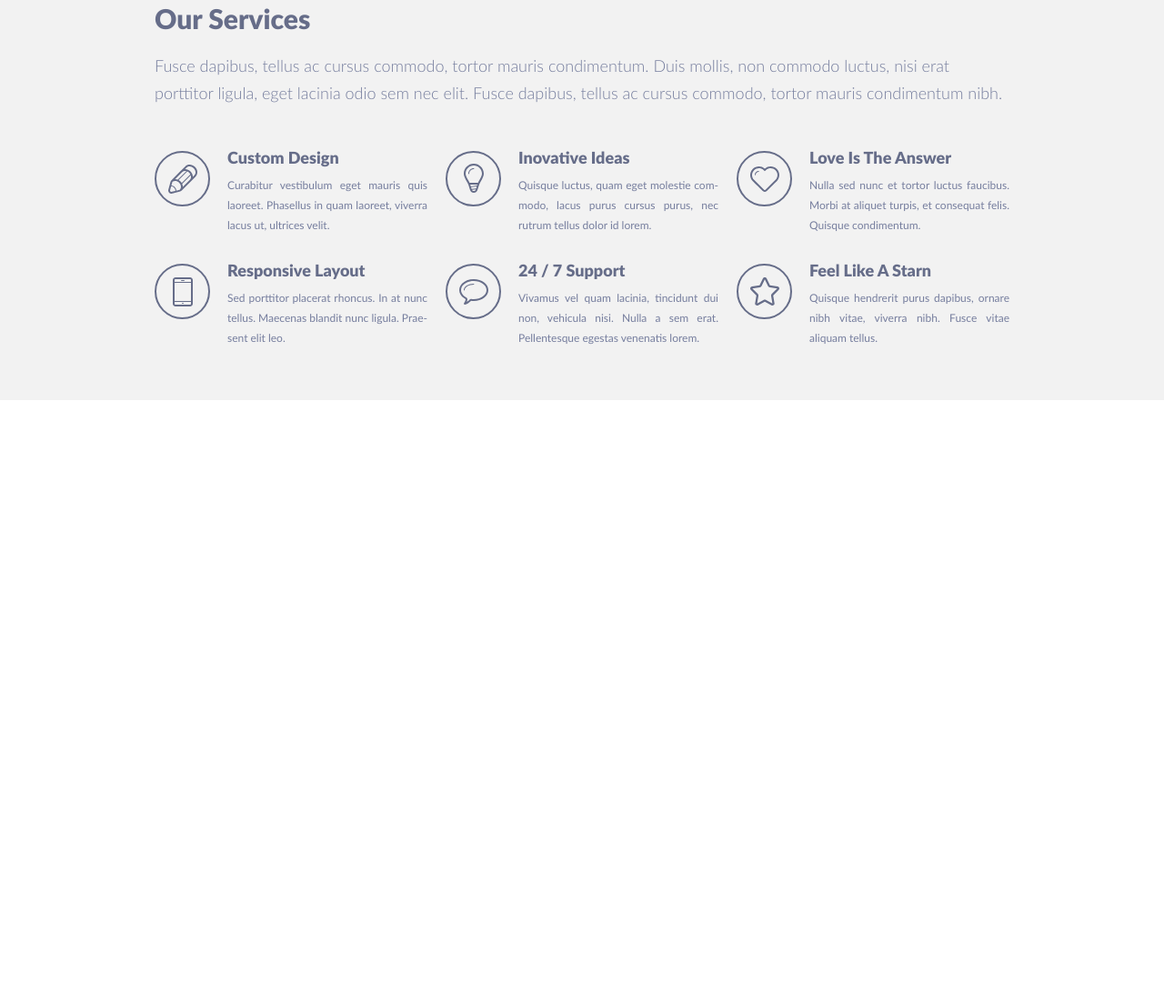
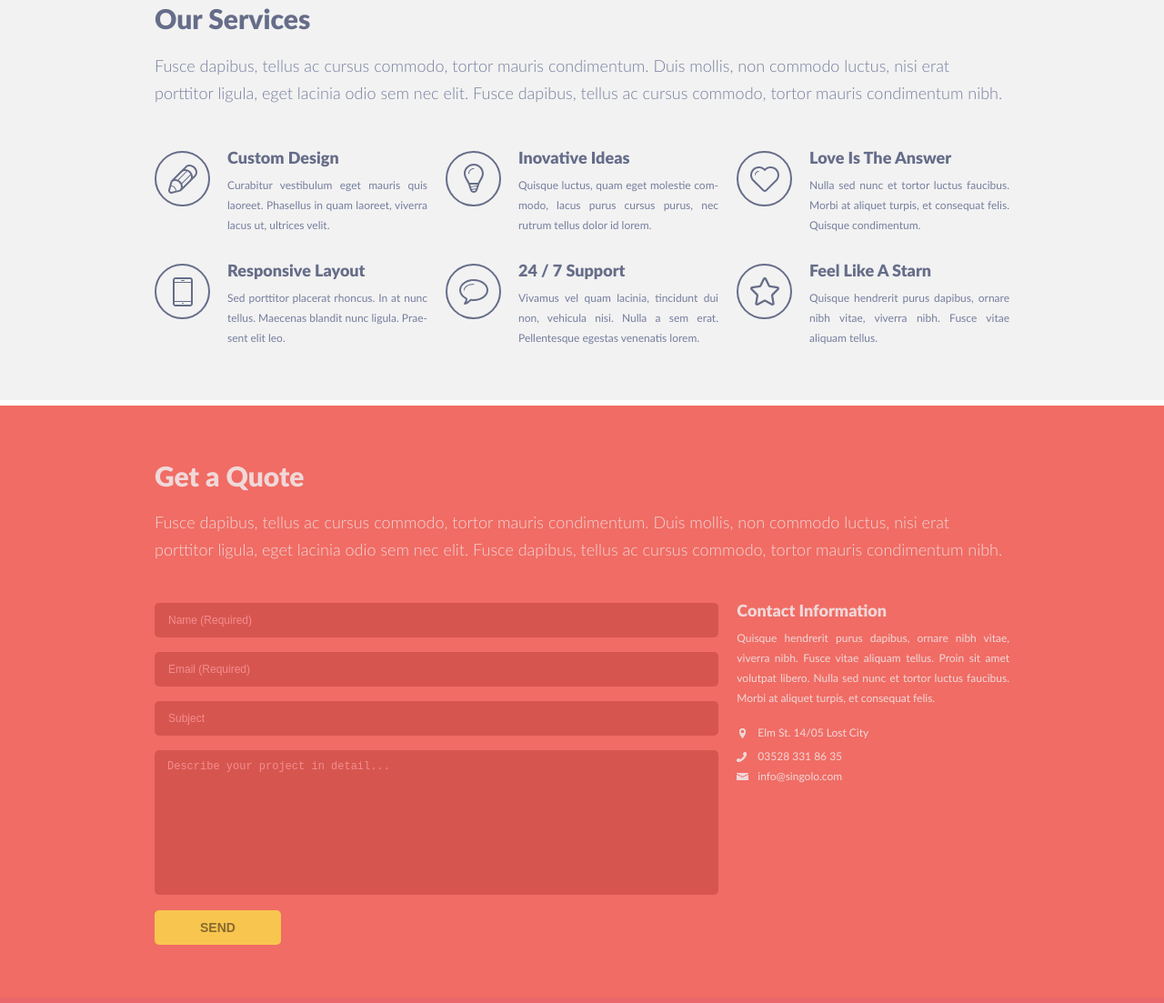
Before and after one commit to Roman-Gukolov/singolo, a plain HTML site: page singolo1.html in a window 1280 px wide. Shown: the part 752-1855 px from the top of the page at 91% size. Before the commit the page ends 1198 px from the top, so only its background shows below. Drawn offline with Linux system fonts and the light colour scheme.

Commit message:
feat: add contacts block. refactor: slider, services

```diff
--- a/singolo1.css
+++ b/singolo1.css
@@ -1,3 +1,7 @@
+* {
+    box-sizing: border-box;
+}
+
 body {
     padding: 0px;
     margin: 0px;
@@ -7,7 +11,13 @@ body {
     color: #666d89;
 }
 
-		header, .slider, .services, .portfolio, .about, .contact, footer {
+header,
+.slider,
+.services,
+.portfolio,
+.about,
+.contact,
+footer {
     position: relative;
     width: 100%;
 }
@@ -16,13 +26,10 @@ body {
     position: fixed;
     z-index: 9999;
     top: 0;
-
     padding-top: 30px;
     padding-bottom: 31px;
-
     font-weight: 700;
     text-transform: uppercase;
-
     border-bottom: 6px solid #323746;
     background-color: #2d303a;
 }
@@ -32,7 +39,9 @@ body {
     justify-content: space-between;
 }
 
-		h1, h2, h3 {
+h1,
+h2,
+h3 {
     margin-block-start: 0;
     margin-block-end: 0;
 }
@@ -88,7 +97,8 @@ body {
 }
 
 nav a:hover {
-    		color: #f06c64;;
+    color: #f06c64;
+    ;
 }
 
 nav a.active {
@@ -105,7 +115,8 @@ body {
     line-height: 15px;
 }
 
-		h2, h3 {
+h2,
+h3 {
     font-weight: 900;
 }
 
@@ -119,24 +130,79 @@ body {
     color: #767e9e;
 }
 
+input,
+textarea {
+    margin-bottom: 16px;
+}
+
+input,
+textarea,
+form button {
+    padding: 12px 15px;
+    width: 100%;
+    font-weight: normal;
+    font-size: 12px;
+    line-height: 14px;
+    border: none;
+    border-radius: 5px;
+    background-color: #d6564f;
+    color: #f0d8d9;
+}
+
+textarea {
+    padding: 11px 15px 13px 14px;
+    resize: none;
+    max-height: 159px;
+    margin-bottom: 14px;
+}
+
+form button {
+    padding: 12px 50px;
+    width: inherit;
+    font-size: 14px;
+    font-weight: bold;
+    background-color: #f8c64f;
+    color: #886a30;
+    transition: all 0.3s ease-in-out;
+    text-transform: uppercase;
+}
+
+button:hover,
+.info-phone:hover,
+.info-email:hover {
+    outline: none;
+    opacity: 0.6;
+}
+
+::placeholder {
+    color: #f48c8f;
+    opacity: 1;
+}
+
 .wrapper {
     width: 100%;
     max-width: 1020px;
     padding: 0 40px;
     margin: 0 auto;
-    		box-sizing: border-box;
 }
 
 .slider {
     padding-top: 89px;
-    		height: 594px;
     background-color: #f06c64;
-    		border-bottom: 12px solid #ea676b;
+    border-bottom: 6px solid #ea676b;
     position: relative;
     display: flex;
     justify-content: center;
     margin: 0 auto;
     overflow: hidden;
+}
+
+.contact {
+    padding-top: 60px;
+    padding-bottom: 58px;
+    color: #f0d8d9;
+    background-color: #f06c64;
+    border-bottom: 6px solid #ea676b;
 }
 
 .services {
@@ -169,8 +235,9 @@ body {
 
 .arrow.right {
     right: 0;
+    top: 0;
     left: auto;
-			transform: scale(-1,1);
+    transform: scale(-1, 1);
 }
 
 .arrow:hover {
@@ -180,7 +247,7 @@ body {
 
 .slider .slide {
     width: 100%;
-			height: 100%;
+    height: 600px;
     display: flex;
     justify-content: center;
     align-items: center;
@@ -208,6 +275,7 @@ body {
     left: 0;
     z-index: 401;
 }
+
 .iphone-phone {
     background-image: url(./assets/images/iphone-phone.png);
     background-repeat: no-repeat;
@@ -220,6 +288,7 @@ body {
     left: 0;
     z-index: 402;
 }
+
 .iphone-screen {
     background-image: url(./assets/images/iphone-screen-vertical.png);
     background-repeat: no-repeat;
@@ -252,14 +321,15 @@ body {
 }
 
 .iphone-horizontal .iphone-shadow {
-			transform: scale(-1,1);
+    transform: scale(-1, 1);
 }
 
 .services .wrapper {
     padding: 0 30px;
 }
 
-		.services .wrapper > h2, .services .wrapper > p {
+.services .wrapper>h2,
+.services .wrapper>p {
     padding: 0 10px;
 }
 
@@ -267,15 +337,16 @@ body {
     margin-top: 33px;
 }
 
-		.services-container, .contact-form {
+.services-container,
+.contact-form {
     display: flex;
     justify-content: space-between;
     flex-wrap: wrap;
 }
 
-		.services-container > div {
+.services-container>div {
     margin: 16px 10px;
-			flex: 1 0 20%;
+    flex: 1 0 30%;
 }
 
 .service {
@@ -320,3 +391,75 @@ body {
     text-align: justify;
     hyphens: manual;
 }
+
+.contact a,
+.contact p {
+    color: #f0d8d9;
+}
+
+.contact-form {
+    margin-top: 44px;
+}
+
+.contact-form form {
+    flex: 2.07 0;
+}
+
+.info {
+    flex: 1 0;
+    margin-left: 20px;
+    padding-top: 1px;
+}
+
+.info-text {
+    text-align: justify;
+    line-height: 22px;
+}
+
+.info-address {
+    margin-top: 21px;
+    background-image: url(./assets/images/location-icon.png);
+    background-position: center;
+    background-position-x: 3px;
+}
+
+.info-phone {
+    background-image: url(./assets/images/phone-icon.png);
+    background-position-y: center;
+    background-position-x: left;
+}
+
+.info-email {
+    background-image: url(./assets/images/email-icon.png);
+    background-position-y: 7px;
+    background-position-x: left;
+}
+
+.info-text,
+.info-address,
+.info-phone,
+.info-email {
+    margin-block-start: 0;
+    margin-block-end: 0;
+    margin-top: 12px;
+    font-weight: normal;
+    font-size: 12px;
+    hyphens: manual;
+}
+
+.info-address,
+.info-phone,
+.info-email {
+    padding-left: 23px;
+    background-color: transparent;
+    background-repeat: no-repeat;
+}
+
+.info-phone,
+.info-email {
+    display: block;
+    margin-top: 0;
+    margin-bottom: 0;
+    line-height: 22px;
+    text-decoration: none;
+}
--- a/singolo1.html
+++ b/singolo1.html
@@ -1,12 +1,14 @@
 <!DOCTYPE html>
-<html lang="en"/>
+<html lang="en" />
+
 <head>
-    <meta charset="UTF-8"/>
+    <meta charset="UTF-8" />
     <title>Singolo</title>
-    <meta name="viewport" content="width=device-width, initial-scale=1.0"/>
+    <meta name="viewport" content="width=device-width, initial-scale=1.0" />
     <link rel="stylesheet" type="text/css" href="./assets/fonts/fonts.css">
     <link rel="stylesheet" type="text/css" href="singolo1.css">
 </head>
+
 <body>
     <header>
         <div class="wrapper">
@@ -90,13 +92,33 @@
             </div>
         </div>
     </section>
+    <section class="contact" id="contact">
+        <div class="wrapper">
+            <h2>Get a Quote</h2>
+            <p>Fusce dapibus, tellus ac cursus commodo, tortor mauris condimentum. Duis mollis, non commodo luctus, nisi erat porttitor ligula, eget lacinia odio sem nec elit. Fusce dapibus, tellus ac cursus commodo, tortor mauris condimentum nibh.</p>
 
-	<section class="contact" id="contact">
-		<div class="wrapper"></div>
+            <div class="contact-form">
+                <form method="POST">
+                    <input type="text" name="name" placeholder="Name (Required)" autocomplete="off" required="">
+                    <input type="email" name="email" placeholder="Email (Required)" autocomplete="off" required="">
+                    <input type="text" name="subject" placeholder="Subject" autocomplete="off">
+                    <textarea name="message" placeholder="Describe your project in detail..." cols="30" rows="13"></textarea>
+                    <button type="submit" formmethod="POST">Send</button>
+                </form>
+
+                <div class="info">
+                    <h3>Contact Information</h3>
+                    <p class="info-text">Quisque hendrerit purus dapibus, ornare nibh vitae, viverra nibh. Fusce vitae aliquam tellus. Proin sit amet volutpat libero. Nulla sed nunc et tortor luctus faucibus. Morbi at aliquet turpis, et consequat felis.</p>
+                    <p class="info-address">Elm St. 14/05 Lost City</p>
+                    <a class="info-phone" href="tel:035283318635">03528 331 86 35</a>
+                    <a class="info-email" href="mailto:info@singolo.com">info@singolo.com</a>
+                </div>
+            </div>
+        </div>
     </section>
-
     <footer class="footer">
         <div class="wrapper"></div>
     </footer>
 </body>
+
 </html>
```
Also changed, not shown: assets/images/email-icon.png (added), assets/images/location-icon.png (added), assets/images/phone-icon.png (added). Lines whose indentation alone changed are shown as unchanged.
